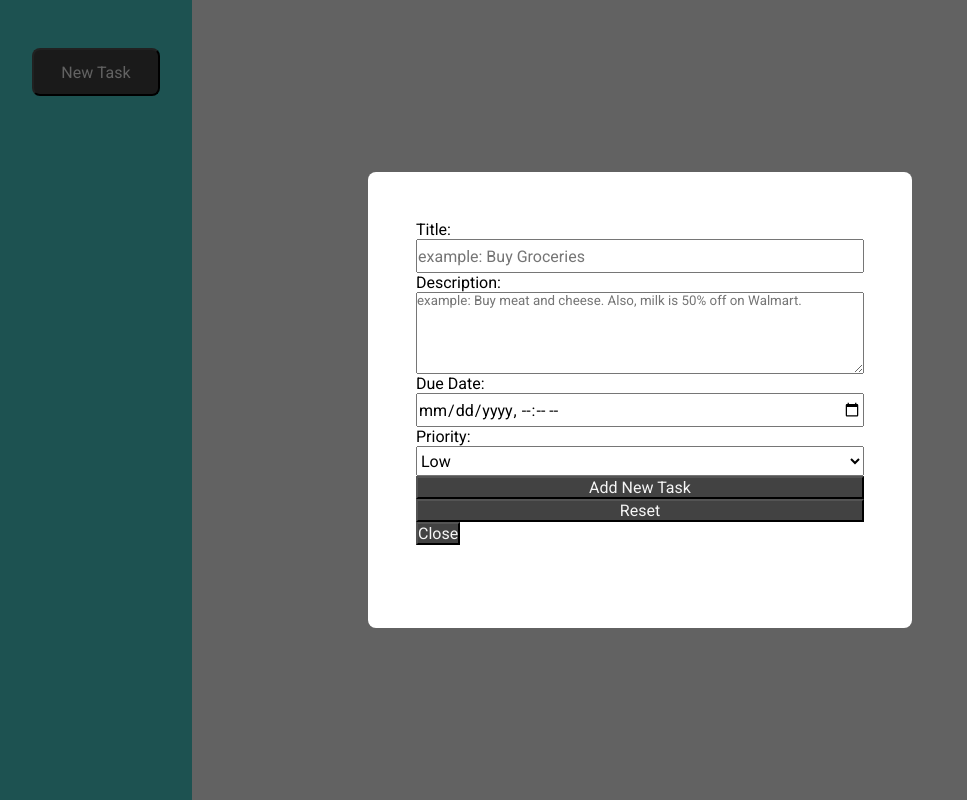
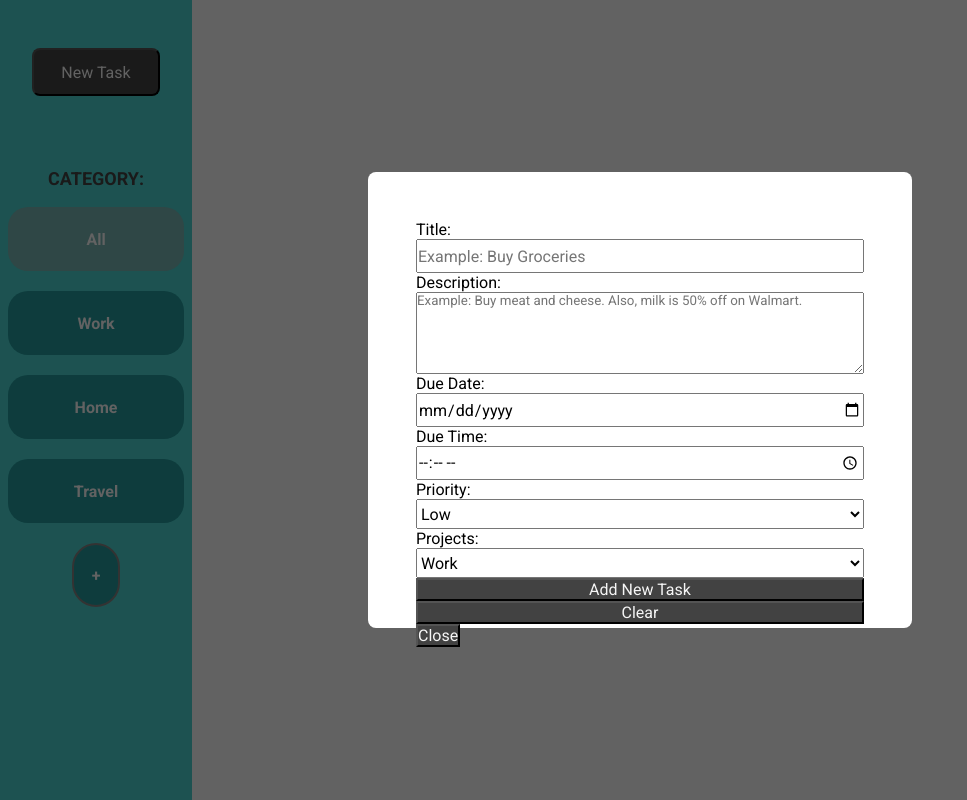
Before and after one commit to d-hardine/todo-list-odin, a website built with webpack: page src/template.html in a window 1280 px wide. Both pictures are taken after a click on the button "New Task". Shown: the whole page, without its empty margins (0-967 px from the left). Built offline with nearby package versions, Linux system fonts and the light colour scheme; a web font is replaced by a local one.

Commit message:
bug fixes

```diff
--- a/src/styles.css
+++ b/src/styles.css
@@ -71,25 +71,39 @@ textarea {
     height: 80px;
 }
 
+
+.sort-by {
+    padding-top: 4em;
+    padding-bottom: 1em;
+    color: #424242;
+    font-size: large;
+    font-weight: bold;
+}
+
 .projects {
     display: grid;
-    padding: 75px;
     grid-template-rows: auto;
     gap: 20px;
 }
 
 .projects button {
     background-color: #229799;
-    width: 8em;
-    height: 3em;
-    border-radius: 8px;
+    width: 11em;
+    height: 4em;
+    border-radius: 20px;
     font-weight: bold;
+    border: none;
+}
+
+.projects .active {
+    background-color: #75b1af;
 }
 
 .projects .plus-btn {
     width: 3em;
-    border-radius: 50px;
+    border-radius: 500px;
     justify-self: center;
+    border: 2px solid grey;
 }
 
 .popup-new-project {
@@ -108,3 +122,9 @@ textarea {
     font-size: 3em;
     font-weight: bold;
 }
+
+.task-container {
+    margin: 3em;
+    border: 1px solid black;
+    background: white;
+}
--- a/src/template.html
+++ b/src/template.html
@@ -18,20 +18,25 @@
                     <form class="new-task-form">
                         <div class="input-box">
                             <label for="title">Title:</label>
-                            <input type="text" name="title" id="title" required placeholder="example: Buy Groceries">
+                            <input type="text" name="title" id="title" required placeholder="Example: Buy Groceries">
                             <label for="description">Description:</label>
-                            <textarea name="description" id="description" placeholder="example: Buy meat and cheese. Also, milk is 50% off on Walmart."></textarea>
+                            <textarea name="description" id="description" placeholder="Example: Buy meat and cheese. Also, milk is 50% off on Walmart."></textarea>
                             <label for="dueDate">Due Date:</label>
-                            <input type="datetime-local" name="dueDate" id="dueDate">
+                            <input type="date" name="dueDate" id="dueDate" required>
+                            <label for="dueTime">Due Time:</label>
+                            <input type="time" name="dueTime" id="dueTime" required>
                             <label for="priority">Priority:</label>
                             <select name="priority" id="priority">
                                 <option value="low">Low</option>
                                 <option value="medium">Medium</option>
                                 <option value="High">High</option>
                             </select>
+                            <label for="projects">Projects:</label>
+                            <select name="projects" id="projects">
+                                <!--dynamic project here-->
+                            </select>
                             <button type="submit">Add New Task</button>
-                            <button type="reset">Reset</button>
-
+                            <button type="reset">Clear</button>
                         </div>
                     </form>
                     <button class="close-task-btn">Close</button>
@@ -39,20 +44,15 @@
                 <div class="popup-new-project">
                     <form class="new-project-form">
                         <label for="new-project">New Project:</label>
-                        <input type="text" name="new-project" id="new-project" required placeholder="example: Party">
+                        <input type="text" name="new-project" id="new-project" required placeholder="Example: Party" maxlength="12">
                         <button type="submit">Add New Project</button>
                     </form>
                     <button class="close-project-btn">Close</button>
                 </div>
             </div>
 
-            <div class="projects">
-                <!--<button class="all">All</button>
-                <button class="work">Work</button>
-                <button class="home">Home</button>
-                <button class="travel">Travel</button>
-                <button class="plusBtn">+</button>-->
-            </div>
+            <p class="sort-by">CATEGORY:</p>
+            <div class="projects"></div>
         </div>
         <div class="main">No Task</div>
     </div>
```
